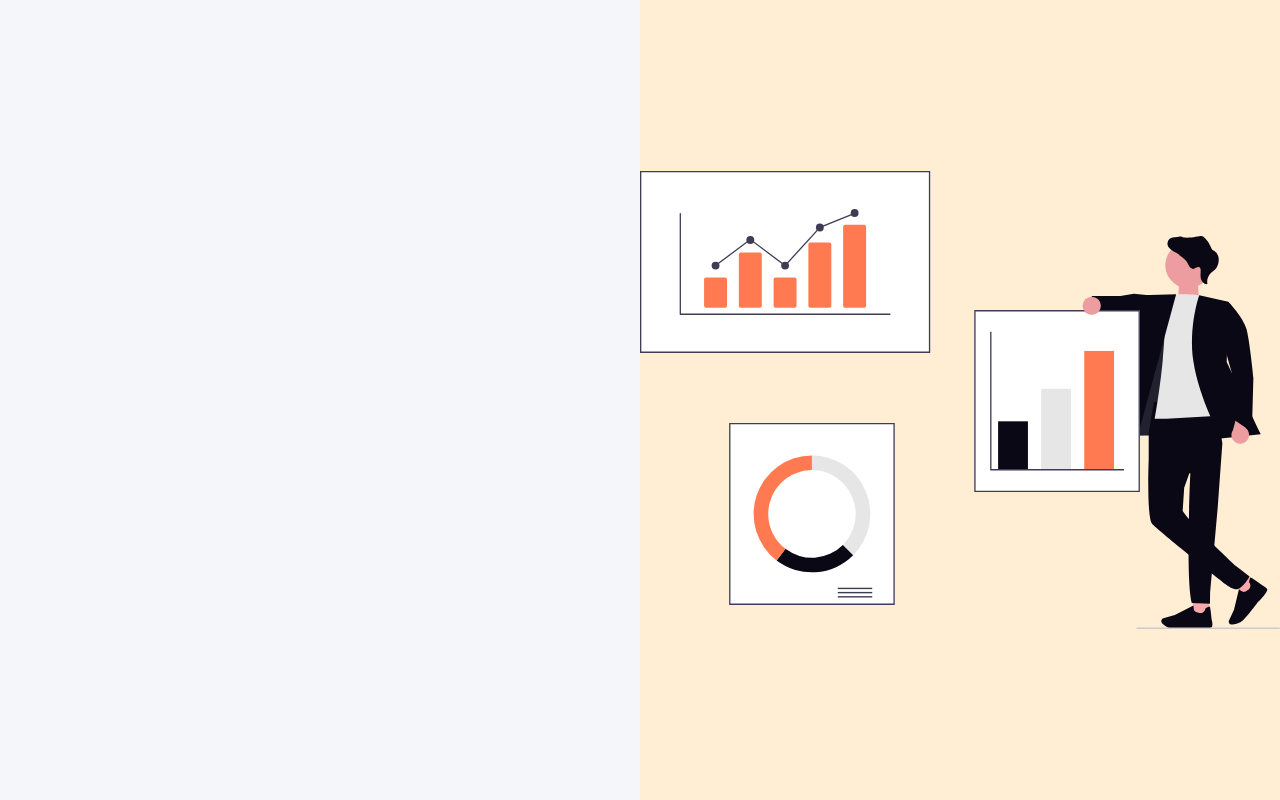
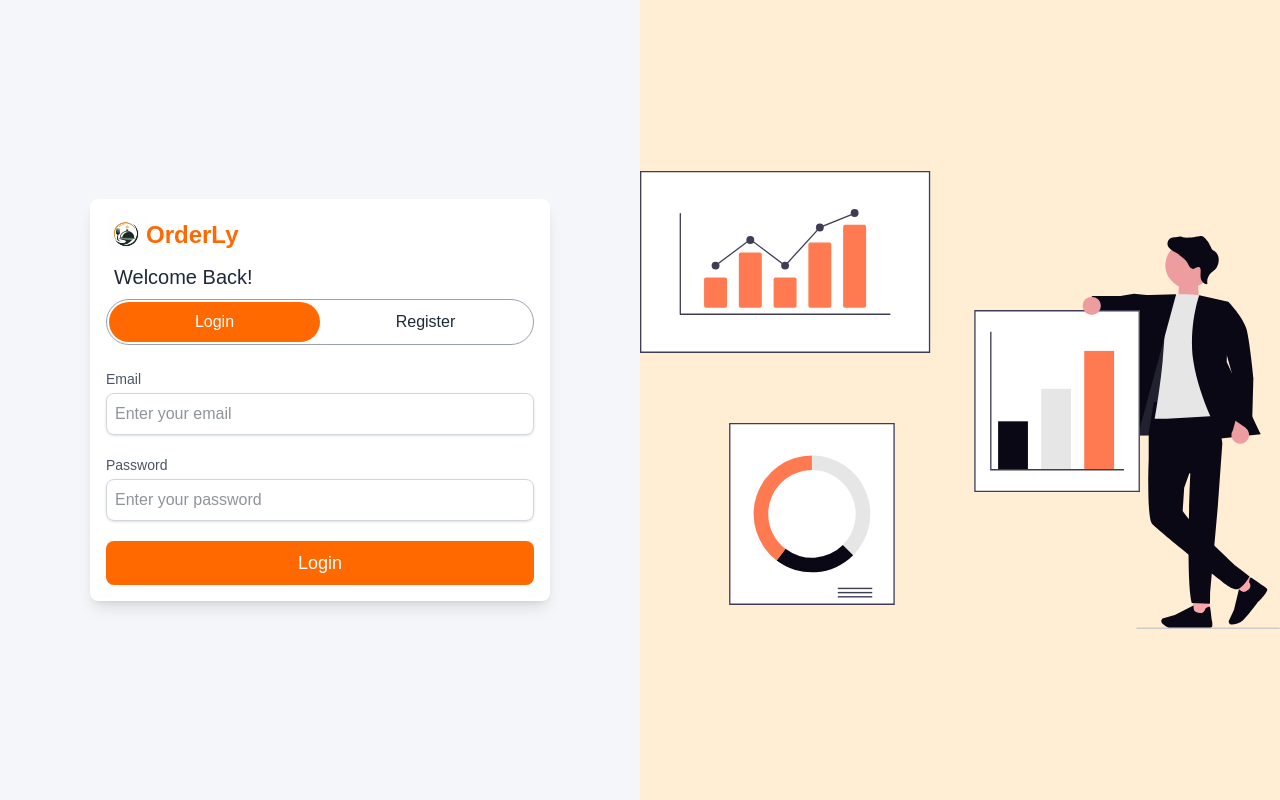
Before and after one commit to Elharfali8/restaurant-sass, a Next.js app: page / in a window 1280 px wide. Built offline with nearby package versions, Linux system fonts and the light colour scheme.

Commit message:
Add Landing page, add Login and register logic

```diff
--- /dev/null
+++ b/app/(dashboard)/dashboard/DashboarClientPage.tsx
@@ -0,0 +1,22 @@
+"use client";
+
+import { useEffect } from "react";
+import { useRouter } from "next/navigation";
+
+export default function DashboardClientPage() {
+  const router = useRouter();
+
+  useEffect(() => {
+    const token = localStorage.getItem("token");
+
+    if (!token) {
+      router.push("/");
+    }
+  }, []);
+
+    return (
+        <div>
+            <h1>hola</h1>
+      </div>
+  );
+}
--- a/app/(dashboard)/dashboard/page.tsx
+++ b/app/(dashboard)/dashboard/page.tsx
@@ -1,8 +1,11 @@
 import React from 'react'
+import DashboardClientPage from './DashboarClientPage'
 
 const DashboardPage = () => {
   return (
-    <main>DashboardPage</main>
+    <main>
+      <DashboardClientPage />
+    </main>
   )
 }
 
--- a/app/ClientPage.tsx
+++ b/app/ClientPage.tsx
@@ -1,13 +1,52 @@
+'use client'
+
+import AuthPage from '@/components/ui/landing/auth/AuthPage'
 import Image from 'next/image'
-import React from 'react'
+import { useState } from 'react'
+import { useAuth } from '@/hooks/useAuth'
+import { useRouter } from "next/navigation";
+
 
 const ClientPage = () => {
+  const [mode, setMode] = useState<"login" | "register">("login")
+  const router = useRouter();
+  const { login, register, loading } = useAuth()
+
+  const [form, setForm] = useState({
+    name: '',
+    email: '',
+    password: ''
+  })
+
+  const handleSubmit = async () => {
+  let res;
+
+  if (mode === "login") {
+    res = await login(form.email, form.password);
+  } else {
+    res = await register(form.name, form.email, form.password);
+  }
+
+  if (res) {
+    router.push("/dashboard");
+  }
+};
+
+
   return (
       <>
           {/* INPUTS */}
       <div className='w-full h-full grid place-items-center'>
 
-              <h1></h1>
+        <AuthPage
+          mode={mode}
+          setMode={setMode}
+          handleSubmit={handleSubmit}
+          form={form}
+          setForm={setForm}
+          loading={loading}
+        />
+
 
       </div>
       {/* IMAGE */}
--- a/app/layout.tsx
+++ b/app/layout.tsx
@@ -1,8 +1,9 @@
+
 import type { Metadata } from "next";
-import { Geist, Geist_Mono } from "next/font/google";
 import { Poppins } from "next/font/google";
 
 import "./globals.css";
+import ToastProvider from "@/components/providers/ToastProvider";
 
 const poppins = Poppins({
   subsets: ["latin"],
@@ -25,7 +26,10 @@ export default function RootLayout({
       lang="en"
       className={`${poppins.className} h-full antialiased`}
     >
-      <body className="min-h-full flex flex-col">{children}</body>
+      <body className="min-h-full flex flex-col">
+        {children}
+        <ToastProvider />
+      </body>
     </html>
   );
 }
--- /dev/null
+++ b/components/providers/ToastProvider.tsx
@@ -0,0 +1,10 @@
+"use client";
+
+import { ToastContainer } from "react-toastify";
+import "react-toastify/dist/ReactToastify.css";
+
+const ToastProvider = () => {
+  return <ToastContainer position="top-center" />;
+};
+
+export default ToastProvider;
--- /dev/null
+++ b/components/ui/forms/TextInput.tsx
@@ -0,0 +1,37 @@
+import React from "react";
+
+type TextInputProps = {
+  label: string;
+  type?: string;
+  placeholder?: string;
+  value: string;
+  onChange: (e: React.ChangeEvent<HTMLInputElement>) => void;
+  className?: string;
+};
+
+const TextInput = ({
+  label,
+  type = "text",
+  placeholder,
+  value,
+  onChange,
+  className,
+}: TextInputProps) => {
+  return (
+    <div className="mb-3">
+      <label className="block text-sm mb-1 text-gray-600">
+        {label}
+      </label>
+
+      <input
+        type={type}
+        placeholder={placeholder}
+        value={value}
+        onChange={onChange}
+        className={`w-full border border-gray-300 shadow p-2 rounded-lg outline-none focus:ring-2 focus:ring-orange-400 ${className}`}
+      />
+    </div>
+  );
+};
+
+export default TextInput;
--- /dev/null
+++ b/components/ui/landing/auth/AuthPage.tsx
@@ -0,0 +1,134 @@
+import Image from 'next/image'
+import React from 'react'
+import TextInput from '../../forms/TextInput';
+
+type Props = {
+  mode: "login" | "register";
+  setMode: React.Dispatch<React.SetStateAction<"login" | "register">>;
+  handleSubmit: () => void;
+
+  form: {
+    name: string;
+    email: string;
+    password: string;
+  };
+
+  setForm: React.Dispatch<
+    React.SetStateAction<{
+      name: string;
+      email: string;
+      password: string;
+    }>
+  >;
+
+  loading: boolean;
+};
+
+const AuthPage = ({
+  mode,
+  setMode,
+  handleSubmit,
+  form,
+  setForm,
+  loading,
+}: Props) => {
+  return (
+    <div className="bg-white p-4 shadow-lg rounded-lg w-full max-w-115">
+
+      {/* Logo */}
+      <div className="flex items-center mb-2">
+        <Image
+          src={"/assets/logo.png"}
+          alt="orderly logo image"
+          width={40}
+          height={40}
+        />
+        <h1 className="text-xl lg:text-2xl font-bold text-orange-500">
+          OrderLy
+        </h1>
+      </div>
+
+      {/* Title */}
+      <div className="mb-2">
+        <h2 className="font-medium text-lg lg:text-xl pl-2">
+          {mode === "login" ? "Welcome Back!" : "Create Account"}
+        </h2>
+      </div>
+
+      {/* Toggle */}
+      <div className="w-full flex items-center justify-between rounded-full border border-gray-400 p-0.5 mb-6">
+        <button
+          onClick={() => setMode("login")}
+          className={`w-full rounded-full py-2 cursor-pointer transition-all ease-in-out duration-150  ${
+            mode === "login" ? "bg-orange-500 text-white" : "hover:bg-orange-100"
+          }`}
+        >
+          Login
+        </button>
+
+        <button
+          onClick={() => setMode("register")}
+          className={`w-full rounded-full py-2 cursor-pointer transition-all ease-in-out duration-150  ${
+            mode === "register" ? "bg-orange-500 text-white" : "hover:bg-orange-100"
+          }`}
+        >
+          Register
+        </button>
+      </div>
+
+      {/* Form */}
+          <div className='grid gap-y-2'>
+                    {/* Name (only register) */}
+{mode === "register" && (
+  <TextInput
+    label="Name"
+    placeholder="Enter your name"
+    value={form.name}
+    onChange={(e) =>
+      setForm({ ...form, name: e.target.value })
+    }
+  />
+)}
+
+{/* Email */}
+<TextInput
+  label="Email"
+  type="email"
+  placeholder="Enter your email"
+  value={form.email}
+  onChange={(e) =>
+    setForm({ ...form, email: e.target.value })
+  }
+/>
+
+{/* Password */}
+<TextInput
+  label="Password"
+  type="password"
+  placeholder="Enter your password"
+  value={form.password}
+  onChange={(e) =>
+    setForm({ ...form, password: e.target.value })
+  }
+/>
+
+
+      {/* Submit */}
+      <button
+        onClick={handleSubmit}
+        className="w-full bg-orange-500 text-white text-lg font-medium py-2 rounded-lg transition ease-in-out duration-150 hover:bg-orange-400 cursor-pointer "
+      >
+        {loading
+          ? "Loading..."
+          : mode === "login"
+          ? "Login"
+          : "Register"}
+      </button>
+
+ </div>
+    </div>
+  );
+};
+
+
+export default AuthPage
--- /dev/null
+++ b/hooks/useAuth.tsx
@@ -0,0 +1,68 @@
+"use client";
+
+import { useState } from "react";
+import { toast } from "react-toastify";
+
+export const useAuth = () => {
+  const [loading, setLoading] = useState(false);
+
+  const login = async (email: string, password: string) => {
+    try {
+      setLoading(true);
+
+      const res = await fetch("/api/auth/login", {
+        method: "POST",
+        body: JSON.stringify({ email, password }),
+      });
+
+      const data = await res.json();
+
+      if (!res.ok) {
+        toast.error(data.error || "Login failed");
+        return null;
+      }
+
+      localStorage.setItem("token", data.token);
+
+      toast.success("Welcome back 👋");
+
+      return data;
+
+    } catch (err) {
+      toast.error("Something went wrong");
+      return null;
+    } finally {
+      setLoading(false);
+    }
+  };
+
+  const register = async (name: string, email: string, password: string) => {
+    try {
+      setLoading(true);
+
+      const res = await fetch("/api/auth/register", {
+        method: "POST",
+        body: JSON.stringify({ name, email, password }),
+      });
+
+      const data = await res.json();
+
+      if (!res.ok) {
+        toast.error(data.error || "Register failed");
+        return null;
+      }
+
+      toast.success("Account created 🎉");
+
+      return data;
+
+    } catch (err) {
+      toast.error("Something went wrong");
+      return null;
+    } finally {
+      setLoading(false);
+    }
+  };
+
+  return { login, register, loading };
+};
--- a/package.json
+++ b/package.json
@@ -16,7 +16,8 @@
     "mongoose": "^9.4.1",
     "next": "16.2.4",
     "react": "19.2.4",
-    "react-dom": "19.2.4"
+    "react-dom": "19.2.4",
+    "react-toastify": "^11.0.5"
   },
   "devDependencies": {
     "@tailwindcss/postcss": "^4",
```
Also changed, not shown: public/assets/logo.png (added), 1 other file (tests, documents, lock files or other folders).
